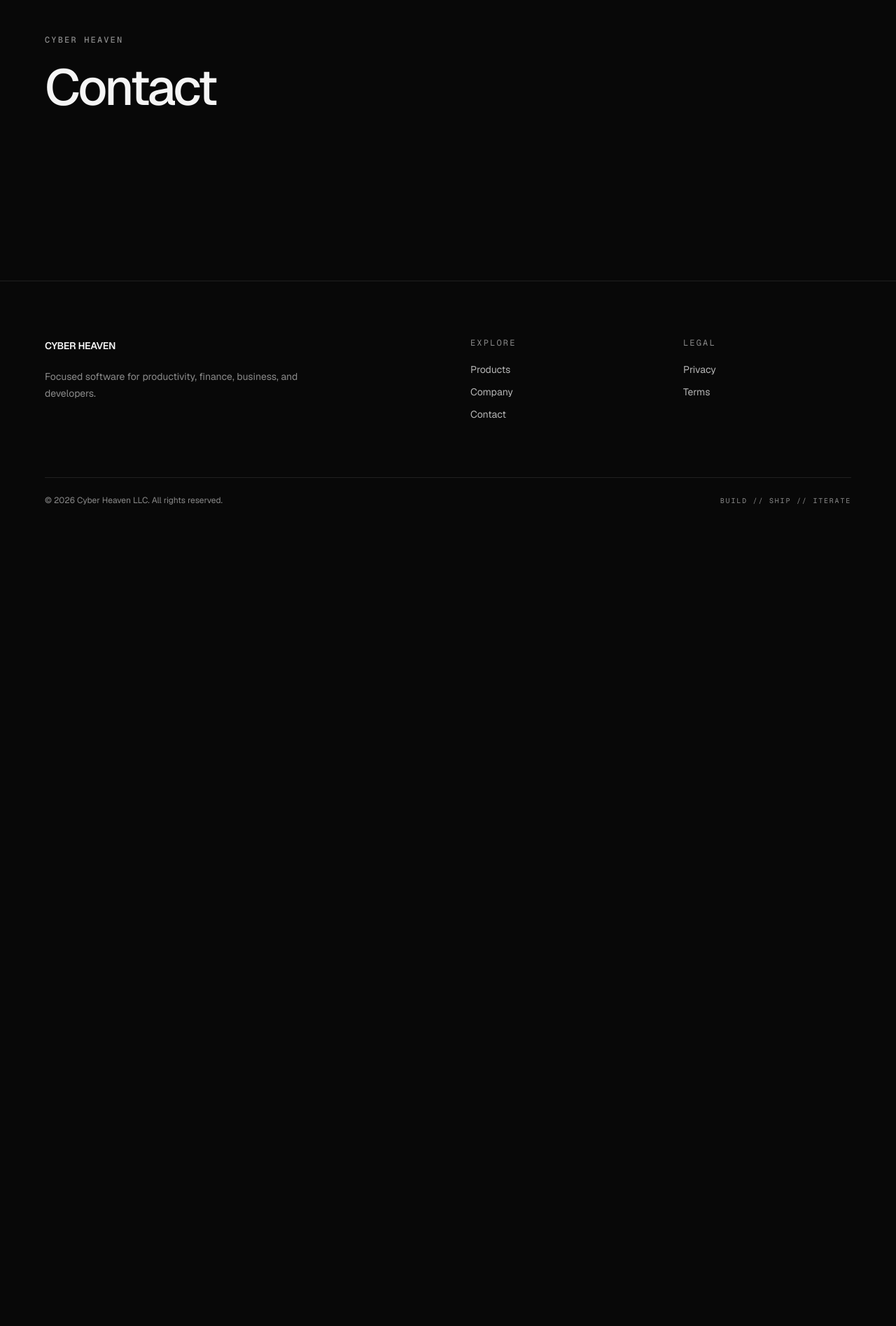
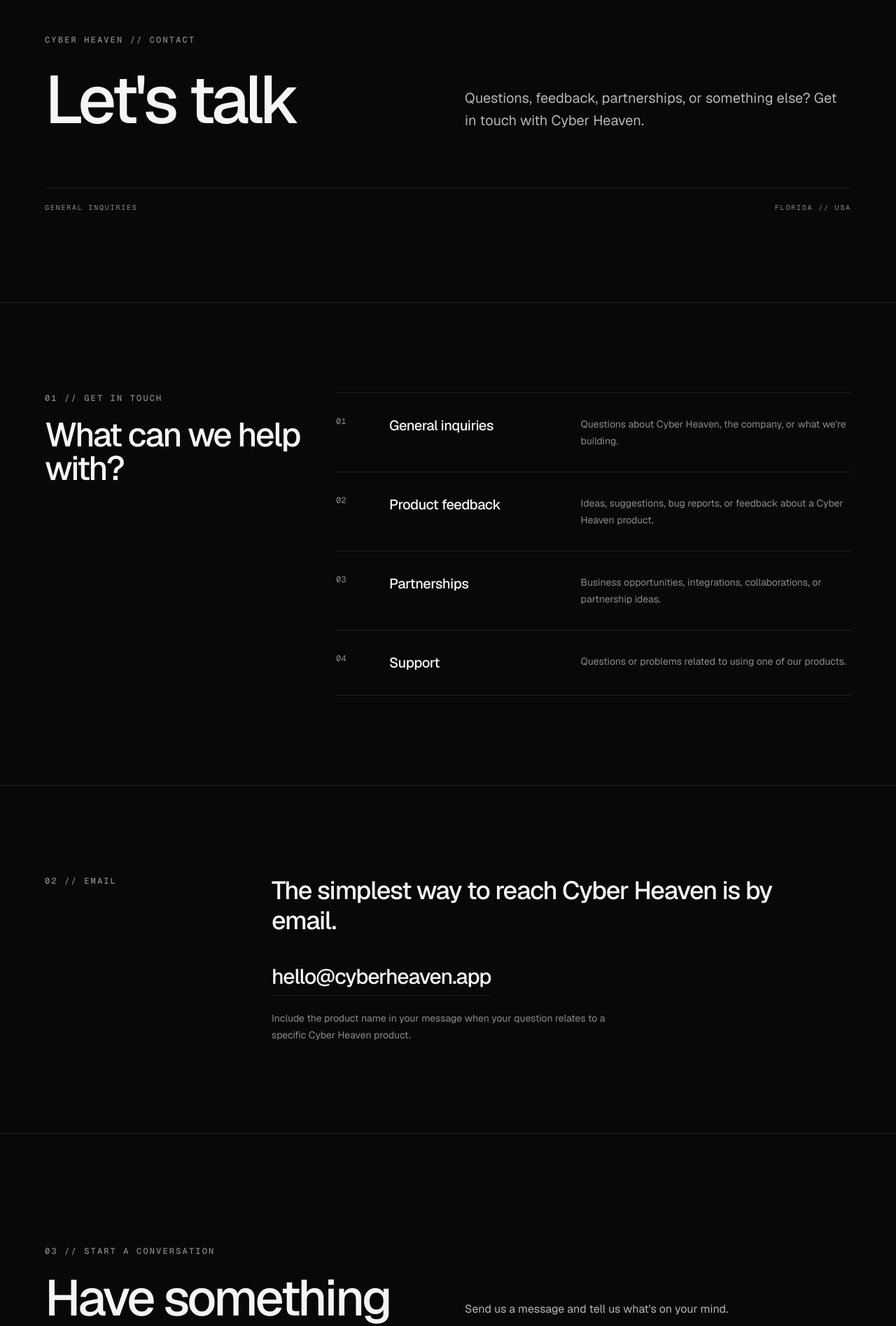
Before and after one commit to YoItsLuisBro/cyberheaven-v2, a Next.js app: page /contact in a window 1280 px wide. Shown: the part 160-2055 px from the top of the page at 70% size. Before the commit the page ends 907 px from the top, so only its background shows below. Built offline with nearby package versions, Linux system fonts and the light colour scheme.

Commit message:
feat: build contact page

```diff
--- a/src/app/contact/page.tsx
+++ b/src/app/contact/page.tsx
@@ -1,16 +1,23 @@
-import { Container } from "@/components/ui/Container";
-import { Eyebrow } from "@/components/ui/Eyebrow";
+import type { Metadata } from "next";
+
+import { ContactCta } from "@/components/contact/ContactCta";
+import { ContactEmail } from "@/components/contact/ContactEmail";
+import { ContactHero } from "@/components/contact/ContactHero";
+import { ContactReasons } from "@/components/contact/ContactReasons";
+
+export const metadata: Metadata = {
+  title: "Contact",
+  description:
+    "Contact Cyber Heaven for product questions, feedback, support, partnerships, and general inquiries.",
+};
 
 export default function ContactPage() {
   return (
-    <Container>
-      <section className="min-h-[60vh] py-24 sm:py-32">
-        <Eyebrow>Cyber Heaven</Eyebrow>
-
-        <h1 className="mt-6 text-5xl font-medium tracking-[-0.05em] sm:text-7xl">
-          Contact
-        </h1>
-      </section>
-    </Container>
+    <>
+      <ContactHero />
+      <ContactReasons />
+      <ContactEmail />
+      <ContactCta />
+    </>
   );
 }
--- /dev/null
+++ b/src/components/contact/ContactCta.tsx
@@ -0,0 +1,37 @@
+import { company } from "@/data/company";
+
+import { Container } from "@/components/ui/Container";
+import { Eyebrow } from "@/components/ui/Eyebrow";
+
+export function ContactCta() {
+  return (
+    <section className="border-t border-border py-24 sm:py-32 lg:py-40">
+      <Container>
+        <Eyebrow>03 // Start A Conversation</Eyebrow>
+
+        <div className="mt-6 grid gap-12 lg:grid-cols-2">
+          <h2 className="max-w-4xl text-5xl font-medium leading-[0.98] tracking-[-0.05em] sm:text-6xl lg:text-7xl">
+            Have something
+            <br />
+            worth discussing?
+          </h2>
+
+          <div className="flex flex-col justify-end">
+            <p className="max-w-md text-base leading-7 text-muted-light">
+              Send us a message and tell us what&apos;s on your mind.
+            </p>
+
+            <div className="mt-8">
+              <a
+                href={`mailto:${company.email}`}
+                className="inline-flex h-11 items-center justify-center bg-white px-5 text-sm font-medium text-black transition-colors hover:bg-neutral-200"
+              >
+                Email Cyber Heaven
+              </a>
+            </div>
+          </div>
+        </div>
+      </Container>
+    </section>
+  );
+}
--- /dev/null
+++ b/src/components/contact/ContactEmail.tsx
@@ -0,0 +1,35 @@
+import { company } from "@/data/company";
+
+import { Container } from "@/components/ui/Container";
+import { Eyebrow } from "@/components/ui/Eyebrow";
+import { Section } from "@/components/ui/Section";
+
+export function ContactEmail() {
+  return (
+    <Section>
+      <Container>
+        <div className="grid gap-12 lg:grid-cols-[1fr_3fr]">
+          <Eyebrow>02 // Email</Eyebrow>
+
+          <div>
+            <p className="max-w-3xl text-2xl font-medium leading-[1.2] tracking-[-0.035em] sm:text-3xl lg:text-4xl">
+              The simplest way to reach Cyber Heaven is by email.
+            </p>
+
+            <a
+              href={`mailto:${company.email}`}
+              className="mt-10 inline-flex border-b border-border pb-2 text-2xl font-medium tracking-[-0.035em] transition-colors hover:border-foreground sm:text-3xl"
+            >
+              {company.email}
+            </a>
+
+            <p className="mt-5 max-w-lg text-sm leading-6 text-muted">
+              Include the product name in your message when your question
+              relates to a specific Cyber Heaven product.
+            </p>
+          </div>
+        </div>
+      </Container>
+    </Section>
+  );
+}
--- /dev/null
+++ b/src/components/contact/ContactHero.tsx
@@ -0,0 +1,35 @@
+import { Container } from "@/components/ui/Container";
+import { Eyebrow } from "@/components/ui/Eyebrow";
+
+export function ContactHero() {
+    return (
+        <Container>
+            <section className="py-20 sm:py-28 lg:py-32">
+                <Eyebrow>Cyber Heaven // Contact</Eyebrow>
+
+                <div className="mt-8 grid gap-12 lg:grid-cols-2">
+                    <h1 className="max-w-5xl text-5xl font-medium leading-[0.95] tracking-[-0.055em] sm:text-7xl lg:text-8xl">
+                        Let&apos;s talk
+                    </h1>
+
+                    <div className="flex flex-col justify-end">
+                        <p className="max-w-xl text-xl leading-8 text-muted-light">
+                            Questions, feedback, partnerships, or something
+                            else? Get in touch with Cyber Heaven.
+                        </p>
+                    </div>
+                </div>
+
+                <div className="mt-20 flex items-center justify-between border-t border-border pt-5">
+                    <span className="font-mono text-[10px] uppercase tracking-[0.18em] text-muted">
+                        General Inquiries
+                    </span>
+
+                    <span className="font-mono text-[10px] uppercase tracking-[0.18em] text-muted">
+                        Florida // USA
+                    </span>
+                </div>
+            </section>
+        </Container>
+    )
+}
--- /dev/null
+++ b/src/components/contact/ContactReasons.tsx
@@ -0,0 +1,68 @@
+import { Container } from "@/components/ui/Container";
+import { Eyebrow } from "@/components/ui/Eyebrow";
+import { Section } from "@/components/ui/Section";
+
+const reasons = [
+  {
+    number: "01",
+    title: "General inquiries",
+    description:
+      "Questions about Cyber Heaven, the company, or what we're building.",
+  },
+  {
+    number: "02",
+    title: "Product feedback",
+    description:
+      "Ideas, suggestions, bug reports, or feedback about a Cyber Heaven product.",
+  },
+  {
+    number: "03",
+    title: "Partnerships",
+    description:
+      "Business opportunities, integrations, collaborations, or partnership ideas.",
+  },
+  {
+    number: "04",
+    title: "Support",
+    description: "Questions or problems related to using one of our products.",
+  },
+];
+
+export function ContactReasons() {
+  return (
+    <Section>
+      <Container>
+        <div className="grid gap-12 lg:grid-cols-[1fr_2fr]">
+          <div>
+            <Eyebrow>01 // Get In Touch</Eyebrow>
+
+            <h2 className="mt-5 max-w-md text-4xl font-medium tracking-[-0.045em] sm:text-5xl">
+              What can we help with?
+            </h2>
+          </div>
+
+          <div className="border-t border-border">
+            {reasons.map((reason) => (
+              <div
+                key={reason.number}
+                className="grid gap-4 border-b border-border py-8 sm:grid-cols-[60px_1fr_1.5fr]"
+              >
+                <span className="font-mono text-xs text-muted">
+                  {reason.number}
+                </span>
+
+                <h3 className="text-xl font-medium tracking-[-0.025em]">
+                  {reason.title}
+                </h3>
+
+                <p className="max-w-xl text-sm leading-6 text-muted">
+                  {reason.description}
+                </p>
+              </div>
+            ))}
+          </div>
+        </div>
+      </Container>
+    </Section>
+  );
+}
--- a/src/components/layout/SiteFooter.tsx
+++ b/src/components/layout/SiteFooter.tsx
@@ -1,6 +1,7 @@
 import Link from "next/link";
 
 import { legalNavigation, mainNavigation } from "@/data/navigation";
+import { company } from "@/data/company";
 
 import { Container } from "@/components/ui/Container";
 import { Wordmark } from "@/components/layout/Wordmark";
@@ -17,6 +18,13 @@
               Focused software for productivity, finance, business, and
               developers.
             </p>
+
+            <a
+              href={`mailto:${company.email}`}
+              className="mt-5 inline-flex text-sm text-muted-light transition-colors hover:text-foreground"
+            >
+              {company.email}
+            </a>
           </div>
 
           <div>
@@ -71,7 +79,7 @@
 
         <div className="flex flex-col gap-4 border-t border-border py-6 sm:flex-row sm:items-center sm:justify-between">
           <p className="text-xs text-muted">
-            © {new Date().getFullYear()} Cyber Heaven LLC. All rights reserved.
+            © {new Date().getFullYear()} {company.name}. All rights reserved.
           </p>
 
           <p className="font-mono text-[10px] uppercase tracking-[0.18em] text-muted">
--- /dev/null
+++ b/src/data/company.ts
@@ -0,0 +1,7 @@
+export const company = {
+  name: "Cyber Heaven LLC",
+
+  email: "hello@cyberheaven.app",
+
+  location: "Florida, USA",
+} as const;
```
Also changed, not shown: 1 other file (tests, documents, lock files or other folders).
